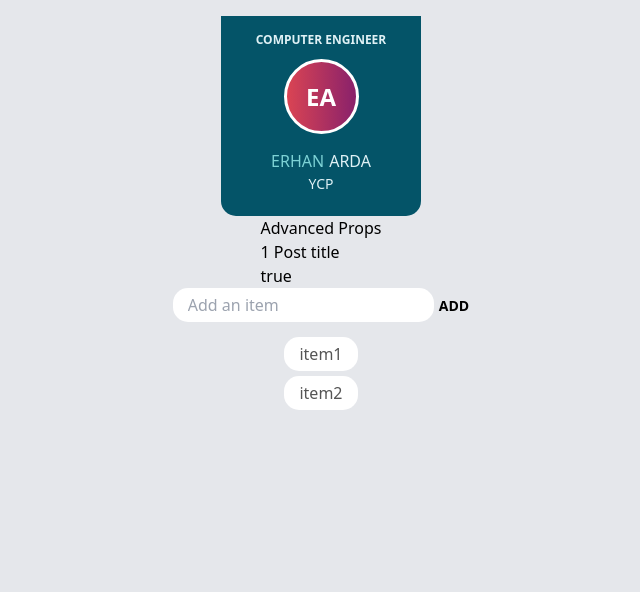
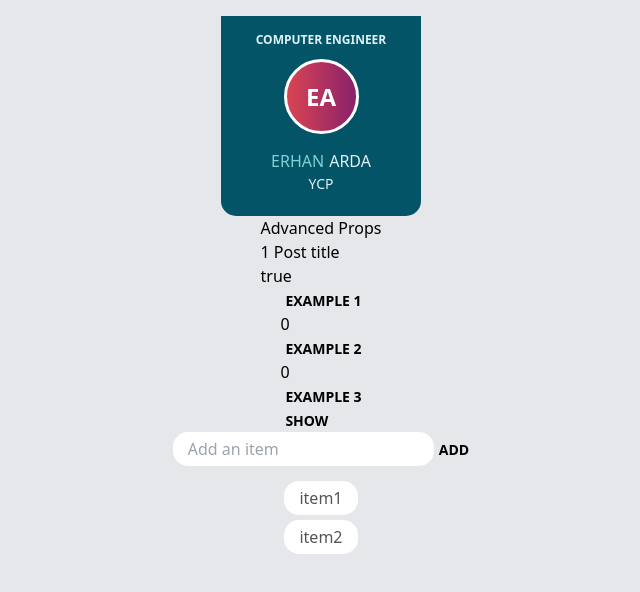
Before and after one commit to ErhanArda/vue-tests, a Vue app: page / in a window 1280 px wide. Shown: the top 592 px of the page, without its empty margins (319-959 px from the left). Built offline with nearby package versions, Linux system fonts and the light colour scheme.

Commit message:
v-on events

```diff
--- a/src/App.vue
+++ b/src/App.vue
@@ -1,6 +1,5 @@
 <template>
   <div id="app">
-
     <Two/>
   </div>
 </template>
--- a/src/components/Two.vue
+++ b/src/components/Two.vue
@@ -6,6 +6,35 @@
 
         <Props :is-published="true" :views="123" v-bind="post"/>
 
+        <div id="app" v-on:keyup.esc="globalPage = false" v-if="globalPage">
+            <!-- Example 1 - using javascript expression -->
+            <!-- When the button is clicked, it should increase exampleOne by 12 -->
+            <button v-on:click="exampleOne += 12">Example 1</button>
+            <div>{{ exampleOne }}</div>
+
+            <!-- Example 2 - using a method -->
+            <!-- When the button is clicked, it should increase exampleTwo by 2 -->
+            <button v-on:click="addTwo" >Example 2</button>
+            <div>{{ exampleTwo }}</div>
+
+            <!-- Example 3 - using a method with data -->
+            <!-- When the button is clicked, it should set exampleThree to data being passed in -->
+            <button v-on:click="setV('hello')">Example 3</button>
+            <div>{{ exampleThree }}</div>
+
+            <!-- Example 4 - using a method -->
+            <!-- When the word "Show" is double clicked (dbclick), it should make the text appear! -->
+            <button v-on:dblclick="appear">Show</button>
+            <div v-if="show">Abracadabra</div>
+
+            <!-- Example 5 - using a method -->
+            <!-- When the key esc is pressed, the whole page should disappear -->
+
+        </div>
+        <!-- <div>
+            <button v-on:keyup.esc="addTen(10)">Add 10</button>
+                        {{count}}
+        </div> -->
         <div>
             <input
             type="text"
@@ -30,18 +59,32 @@ export default {
     components:{ Lists,Card,Props},
     data:()=>({
         item:'',
+        exampleOne: 0,
+        exampleTwo: 0,
+        exampleThree:'',
+        show:false,
+        globalPage: true,
         items: ['item1', 'item2'],
-         post:{
-             id:1,
-             title:'Post title'
-         }
-       }),
+        post:{
+            id:1,
+            title:'Post title'
+        }
+        }),
 
     methods:{
         addItem: function(){
             this.items.push(this.item)
             // this.items.unshift(this.item)
             this.item=''
+        },
+        addTwo: function(){
+            this.exampleTwo +=2
+        },
+        setV: function(value){
+            this.exampleThree = value
+        },
+        appear: function(){
+            this.show = true
         }
     }
 }
```
